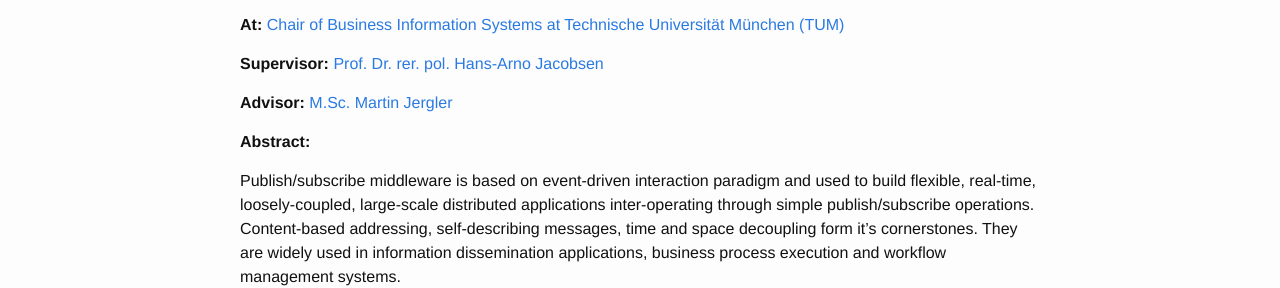
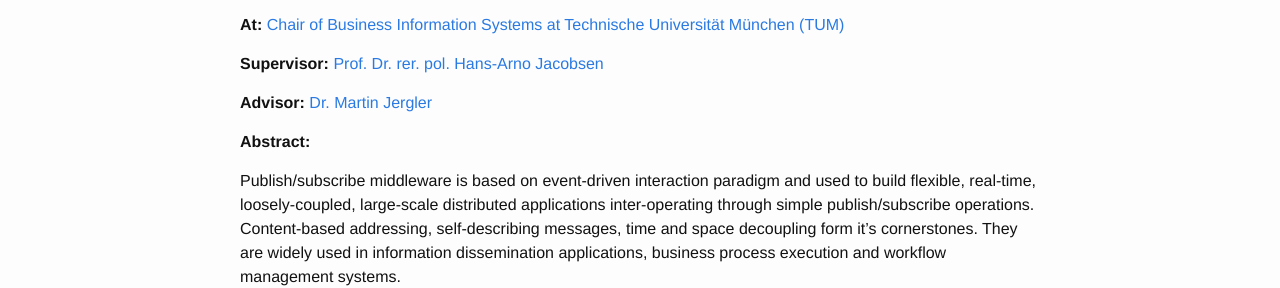
Before and after one commit to GaganJotSingh/GaganJotSingh.github.io, a Jekyll site: the page built from study/masterThesis/index.md, in a window 1280 px wide. Shown: the part 195-483 px from the top of the page. Built offline with Jekyll 4.4.1, drawn with Linux system fonts in a browser that asks for light colours.

Commit message:
Updated the links to the info sites

```diff
--- a/study/masterThesis/index.md
+++ b/study/masterThesis/index.md
@@ -8,9 +8,9 @@ description: Master's Thesis of Gaganjot Singh at Technical University of Munich
 
 **At:** [Chair of Business Information Systems at Technische Universität München (TUM)](https://www.i13.in.tum.de/){:target="_blank"}
 
-**Supervisor:** [Prof. Dr. rer. pol. Hans-Arno Jacobsen](https://www.i13.in.tum.de/index.php?id=17){:target="_blank"}
+**Supervisor:** [Prof. Dr. rer. pol. Hans-Arno Jacobsen](https://www.in.tum.de/i13/team/prof-dr-hans-arno-jacobsen/){:target="_blank"}
 
-**Advisor:** [M.Sc. Martin Jergler](https://www.i13.in.tum.de/index.php?id=23){:target="_blank"}
+**Advisor:** [Dr. Martin Jergler](https://www.in.tum.de/i13/alumnus/dr-martin-jergler/){:target="_blank"}
 
 
 **Abstract:**
```
Also changed, not shown: study/idp/index.md (+2 -2 lines), study/si2011/index.md (+1 -1 lines).
